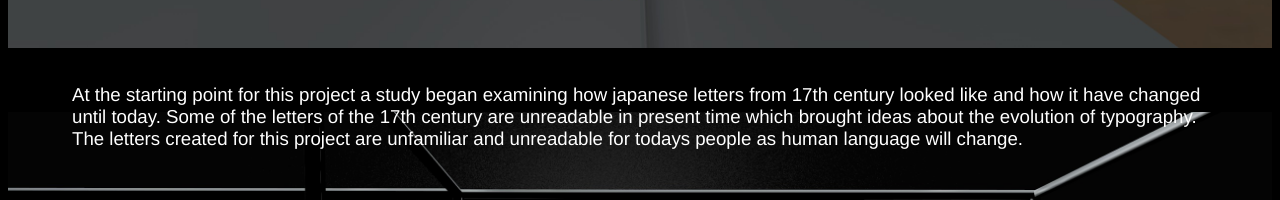
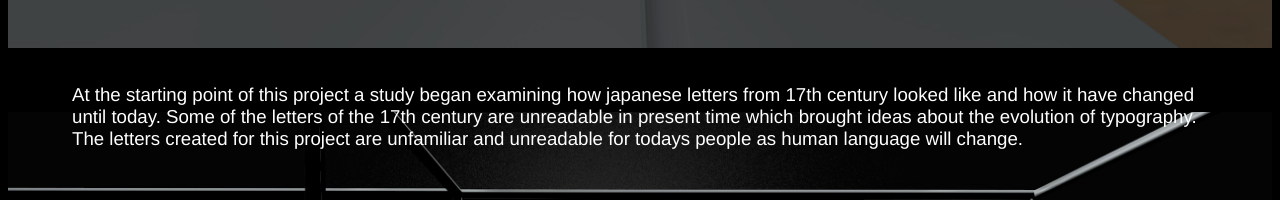
Before and after one commit to fbackhed/5500en, a plain HTML site: page index.html in a window 1280 px wide. Shown: the part 1579-1779 px from the top of the page. Drawn offline with Linux system fonts and the light colour scheme.

Commit message:
Update index.html

```diff
--- a/index.html
+++ b/index.html
@@ -21,7 +21,7 @@
            </p1>
             <p4><br><br><br> <br><br>   </p4>
 
-        <p3>At the starting point for this project a study began examining how japanese letters from 17th century looked like and how it have changed until today. Some of the letters of the 17th century are unreadable in present time which brought ideas about the evolution of typography. The letters created for this project are unfamiliar and unreadable for todays people as human language will change.
+        <p3>At the starting point of this project a study began examining how japanese letters from 17th century looked like and how it have changed until today. Some of the letters of the 17th century are unreadable in present time which brought ideas about the evolution of typography. The letters created for this project are unfamiliar and unreadable for todays people as human language will change.
             <br>
 
 
```
